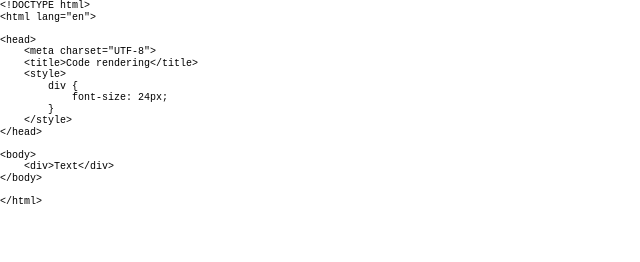
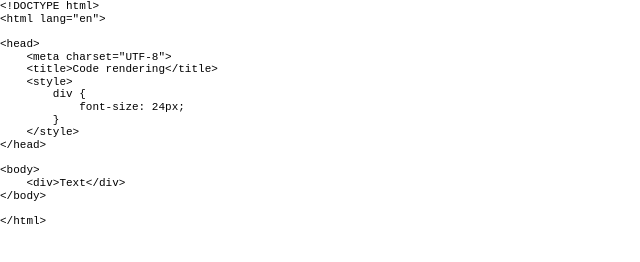
Before and after one commit to Vladimir21500/formating-text, a plain HTML site: page task4/index.html in a window 1280 px wide. Shown: the whole page, without its empty margins (0-640 px from the left). Drawn offline with nearby package versions, Linux system fonts and the light colour scheme.

Commit message:
font-size:11px

```diff
--- a/task4/index.html
+++ b/task4/index.html
@@ -12,7 +12,7 @@
       crossorigin="anonymous"
     />
   </head>
-  <body style="font-size: 10px;">
+  <body style="font-size: 11px;">
 
       <pre style="margin-top:0px;">
 &lt;!DOCTYPE html&gt;
```
